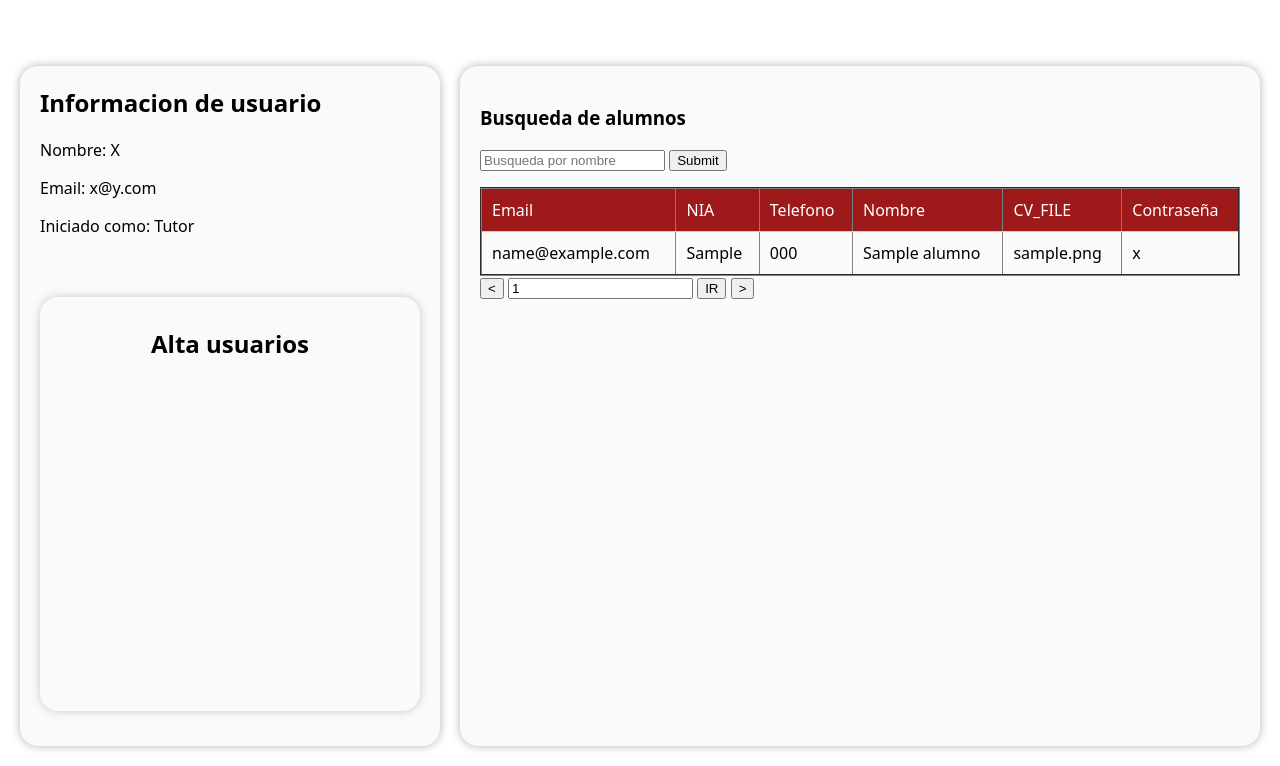
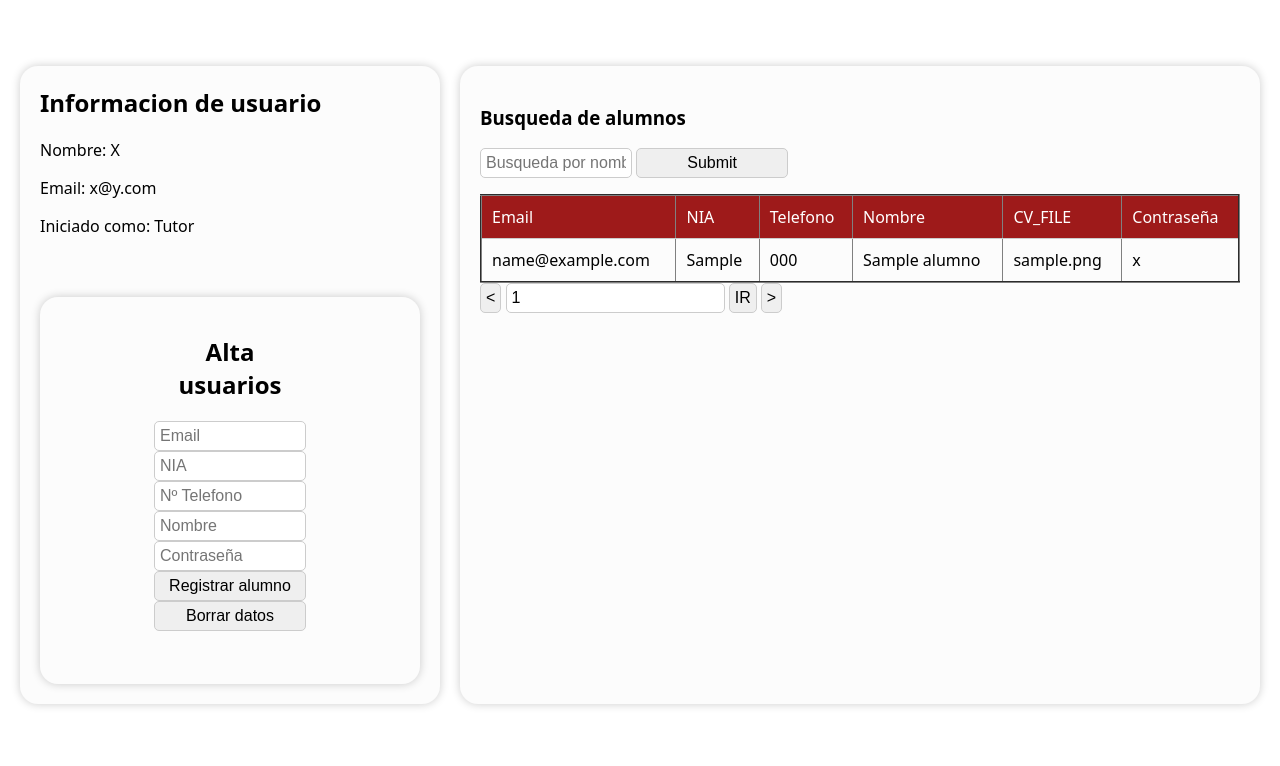
Before and after one commit to Hhxru/LM_JyR_Proyecto, a PHP site: page /dashboardTutor.php in a window 1280 px wide. Shown: the part 144-910 px from the top of the page. After the commit the page ends 851 px from the top, so only its background shows below. Run offline with PHP 8.4, Linux system fonts and the light colour scheme; tables that the repository leaves empty or names only in its code hold one stand-in row (values such as "Sample post").

Commit message:
Terminado Alta Usuarios

```diff
--- a/css/dashboardTutor.css
+++ b/css/dashboardTutor.css
@@ -53,12 +53,12 @@ header{
     display: flex;
     justify-content: space-between;
     padding: 20px;
-    height: 650px;
+    height: auto;
     margin-top: 60px;
 }
 #usuario {
     flex: 1;
-    background-color: #f0f0f0;
+    background-color: #fcfcfc;
     padding: 20px;
     margin-right: 10px;
     border-radius: 18px;
@@ -66,118 +66,47 @@ header{
 }
 
 #altaUsuarios{
-    padding-top: 30px;
+    display: flex;
+    flex-direction: column;
     text-align: center;
-    height: 60%;
+    padding-top: 10%;
+    height: auto;
     margin-top: 60px;
+    padding-left: 10%;
+    padding-right: 10%;
+    padding-bottom: 10%;
     border-radius: 18px;
     box-shadow: 0px 0px 10px 0px rgba(0,0,0,0.2);
 }
+
+    #formularioAlta{
+        display: flex;
+        flex-direction: column;
+        width: 50%;
+        padding-bottom: 5%;
+        padding-left: 25%;
+    }
 #usuario h2 {
     margin-top: 0;
 }
 #tabla {
     flex: 2;
-    background-color: #f0f0f0;
+    background-color: #fcfcfc;
     padding: 20px;
     margin-left: 10px;
     border-radius: 18px;
+    padding-bottom: 4%;
     box-shadow: 0px 0px 10px 0px rgba(0,0,0,0.2);
+}
+
+#buscar{
+    width: 20%;
 }
 table {
     width: 100%;
     border-collapse: collapse;
 }
-th, td {
-    padding: 10px;
-    border-bottom: 1px solid #ccc;
-}
-th {
-    background-color: #333;
-    color: #fff;
-}
 
-body {
-    font-family: system-ui, -apple-system, BlinkMacSystemFont, 'Segoe UI', Roboto, Oxygen, Ubuntu, Cantarell, 'Open Sans', 'Helvetica Neue', sans-serif;
-    text-decoration: none;
-    background-color: #ffffff;
-    margin: 0;
-    padding: 0;
-}
-
-header{
-    width: 100%;
-    height: 130px;
-    display: flex;
-    flex-direction:row;
-    background-color: #9e1a1a;
-
-}
-    header #logo{
-        width: 70%;
-        text-align: right;
-        box-shadow: 0px 0px 10px 0px rgba(0,0,0,0.4);
-    }
-
-        header #logo img{
-            width: 160px;
-            margin-top: -15px;
-            margin-right: 90px;
-        }
-        header ul {
-            width: 100%;
-            list-style-type: none;
-            flex-direction:row;
-            align-items: center;
-            display: flex;
-            margin-left: 50%;
-            gap: 15%;
-        }
-            header ul li a{
-                color: white;
-                text-decoration: none;
-                font-size: 140%;
-                background-color: #741111;
-                padding-left: 10px;
-                padding-right: 10px;
-                padding-top: 10px;
-                padding-bottom: 10px;
-                border-radius: 30px;
-                box-shadow: 0px 0px 10px 0px rgba(0,0,0,0.1);
-            }
-
-
-
-#cuerpoPrincipal {
-    display: flex;
-    justify-content: space-between;
-    padding: 20px;
-    height: 680px;
-    margin-top: 60px;
-}
-#usuario {
-    flex: 1;
-    background-color: #fafafa;
-    padding: 20px;
-    margin-right: 10px;
-    border-radius: 18px;
-    box-shadow: 0px 0px 10px 0px rgba(0,0,0,0.3);
-}
-#usuario h2 {
-    margin-top: 0;
-}
-#tabla {
-    flex: 2;
-    background-color: #fafafa;
-    padding: 20px;
-    margin-left: 10px;
-    border-radius: 18px;
-    box-shadow: 0px 0px 10px 0px rgba(0,0,0,0.3);
-}
-table {
-    width: 100%;
-    border-collapse: collapse;
-}
 .tdmain {
     background-color: #9e1a1a;
     color: #fff;
@@ -186,3 +115,19 @@ td {
     padding: 10px;
     border-bottom: 1px solid #ccc;
 }
+
+#formAlumnos{
+    display: flex;
+    flex-direction: row;
+    padding-top: 15px;
+    width: 50%;
+}
+
+input{
+    padding: 5px;
+    border: 1px solid #ccc;
+    border-radius: 5px;
+    box-sizing: border-box;
+    font-size: 16px;
+
+}
--- a/dashboardTutor.php
+++ b/dashboardTutor.php
@@ -29,7 +29,62 @@
             </article>
 
             <article id="altaUsuarios">
-                <h2>Alta usuarios</h2>
+                <form id="formularioAlta" action="dashboardTutor.php" method="post">
+                    <h2>Alta usuarios</h2>
+                    <input type="email" name="email" placeholder="Email" pattern=".+@gmail\.com" required>
+                    <input type="text" name="nia" placeholder="NIA" pattern="[0-9]*" minlength="8" maxlength="8" required>
+                    <input type="text" name="telefono" placeholder="Nº Telefono" pattern="[0-9]*" minlength="9" maxlength="9" required>
+                    <input type="text" name="nombre" placeholder="Nombre" pattern="[A-Za-zÁÉÍÓÚáéíóúÑñ ]+" title="Ingrese solo letras" required>
+                    <input type="password" name="contrasena" placeholder="Contraseña" minlength="4" required>
+                    <input type="submit" value="Registrar alumno">
+                    <input type="reset" value="Borrar datos">
+                </form>
+
+                <?php
+                    $email=$_POST['email'] ?? null;
+                    $nia=$_POST['nia'] ?? null;
+                    $tel=$_POST['telefono'] ?? null;
+                    $nombre=$_POST['nombre'] ?? null;
+                    $password=$_POST['contrasena'] ?? null;
+
+                    if($_POST){
+                        $host='localhost';
+                        $dbname='fct';
+                        $user='root';
+                        $pass='';
+
+                        try {
+                            # MySQL con PDO_MYSQL
+                            # Para que la conexion al mysql utilice las collation UTF-8 añadir charset=utf8 al string de la conexion.
+                            $pdo = new PDO("mysql:host=$host;dbname=$dbname;charset=utf8", $user, $pass);
+
+                            # Para que genere excepciones a la hora de reportar errores.
+                            $pdo->setAttribute( PDO::ATTR_ERRMODE, PDO::ERRMODE_EXCEPTION );
+
+                            $sql = "insert into alumno (email, nia, telefono, nombre, passwrd) values (:email, :nia, :telefono, :nombre, :password)";
+
+
+                            $datos=[
+                                ":email"=>$email,
+                                ":nia"=>$nia,
+                                ":telefono"=>$tel,
+                                ":nombre"=>$nombre,
+                                ":password"=>$password
+                            ];
+
+                            $stmt = $pdo->prepare($sql);
+                            $row = $stmt->execute($datos);
+
+                            if($row){
+                                echo"Usuario registrado con éxito";
+                            }else{
+                                echo"Error en el registro. No se han podido registrar los datos.";
+                            }
+                        }catch(PDOException $e){
+                            echo $e->getMessage();
+                        }
+                    }
+                ?>
             </article>
         </article>
 
@@ -60,9 +115,9 @@
 
             <h1>Busqueda de alumnos</h1>
             <form action="dashboardTutor.php" method="post">
-                    <input type="text" name="buscar" placeholder='Busqueda por nombre'>
-                    <input type="submit">
-            </form>
+                    <input id="buscar" type="text" name="buscar" placeholder='Busqueda por nombre'>
+                    <input id="buscar" type="submit">
+            <form>
             <p></p>
             <table border="2">
                 <tr>
@@ -152,7 +207,7 @@
             }
             ?>
             </table>
-            <form action="dashboardTutor.php" method="post">
+            <form id="formAlumnos" action="dashboardTutor.php" method="post">
                 <input type="submit" name="ant_pag" value="<">
                 <input type="number" name="pagina" <?php echo "value=".$page;?>>
                 <input type="submit" name="ir" value="IR">
```
